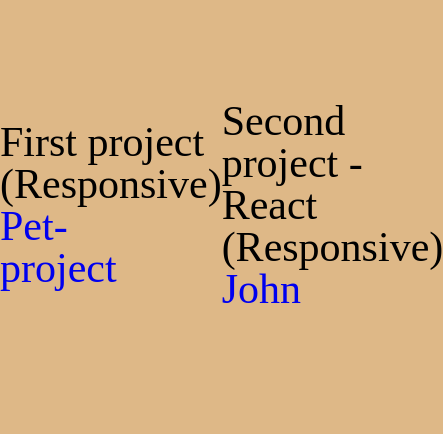
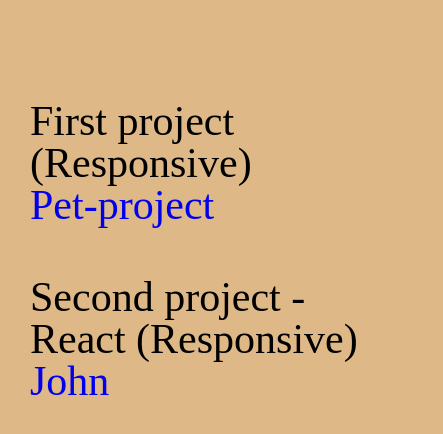
Before and after one commit to AlinaKoshnik/AlinaKoshnik.github.io, a plain HTML site: page index.html in a window 390 px wide. Shown: the whole page, 443 px wide, since content can reach past the window. Drawn offline with Linux system fonts and the light colour scheme.

Commit message:
add responsive

```diff
--- a/style.css
+++ b/style.css
@@ -9,6 +9,15 @@
     justify-content: space-around;
     align-items: center;
     margin-top: 100px;
+}
+@media(max-width:767px){
+    .portfolio{
+        flex-direction: column;
+        margin-left: 30px;
+    }
+    .link{
+        margin-bottom: 50px;
+    }
 }
 link{
     display: flex;
```
Also changed, not shown: 1 other file.
